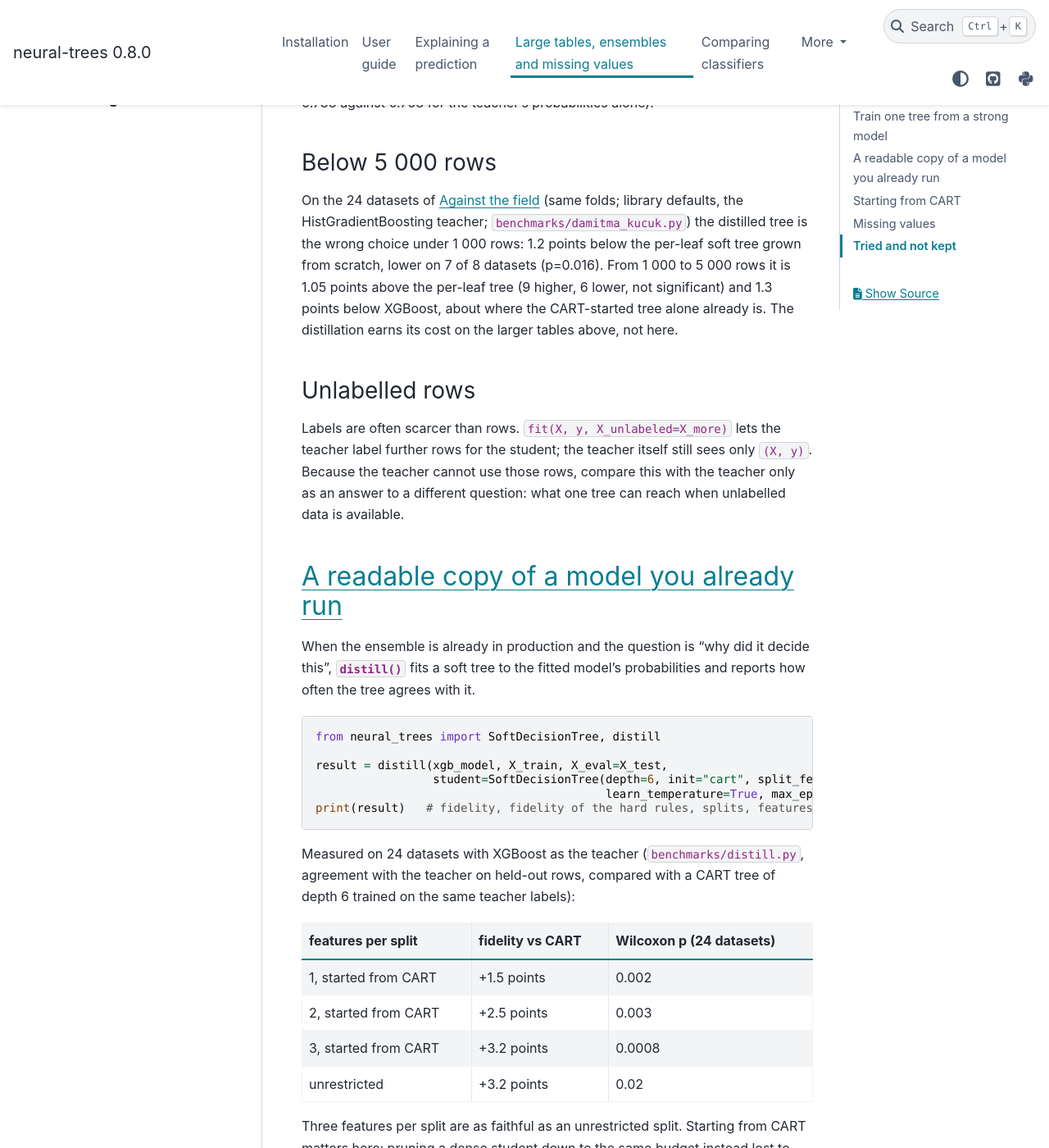
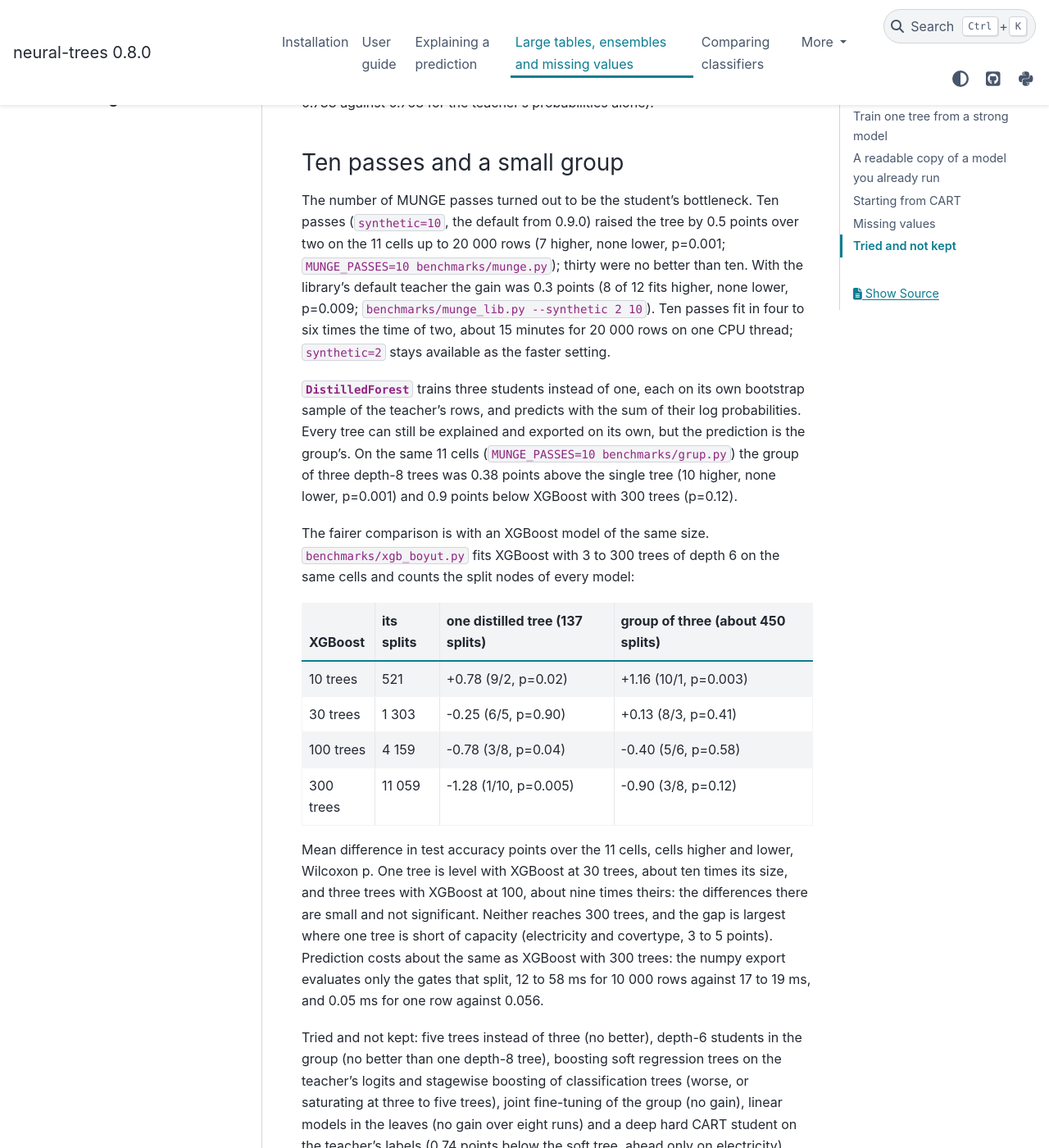
Before and after one commit to cgrtml/neural-trees, a Sphinx documentation site: the page built from docs/large_tables.rst, in a window 1280 px wide and 1400 px high, scrolled down 3785 px. Shown: the whole window at 82% size. Built offline with Sphinx 7.4.7 and the PyData theme 0.15.4, drawn with Linux system fonts in a browser that asks for light colours; pages that are not in the unit, such as notebooks, are missing from menus; some of the changed text lies outside the part shown.

Commit message:
DistilledTree and DistilledForest default to ten MUNGE passes; document the group and the comparison with XGBoost of the same size

```diff
--- a/docs/large_tables.rst
+++ b/docs/large_tables.rst
@@ -30,7 +30,7 @@ single tree.
    from neural_trees import DistilledTree
 
    model = DistilledTree(teacher=XGBClassifier(n_estimators=300, max_depth=6),
-                         synthetic=2)     # MUNGE rows for the teacher to label (default)
+                         synthetic=10)    # MUNGE passes for the teacher to label (default)
    model.fit(X_train, y_train)
    model.predict(X_test)          # one soft tree
    model.fidelity(X_test)         # agreement with the teacher
@@ -67,7 +67,7 @@ Accuracy on the test set. Over the 13 cells:
   labels (Higgs +0.9 to +2.1, jannis at 20 000 rows +2.7) and not where it
   is short of capacity (electricity, covertype): the teacher's probabilities
   are a better target, not a bigger tree.
-* With synthetic rows (MUNGE, two passes, the ``DistilledTree`` default;
+* With synthetic rows (MUNGE, two passes, the default before 0.9.0;
   ``benchmarks/munge.py``): +1.5 points over the tree on labels and +0.9
   over plain distillation, higher in 12 of 13 cells and level in the
   last (p=0.0002 and 0.0005; level at 100 000 rows, where the training
@@ -126,6 +126,58 @@ data is and the teacher's answers there are informative.
 The gain of plain distillation is regularisation: mixing the true labels back in
 (``alpha=0.5``) brought the overfitting back and lost most of it (jannis,
 20 000 rows: 0.733 against 0.768 for the teacher's probabilities alone).
+
+Ten passes and a small group
+~~~~~~~~~~~~~~~~~~~~~~~~~~~~
+
+The number of MUNGE passes turned out to be the student's bottleneck. Ten
+passes (``synthetic=10``, the default from 0.9.0) raised the tree by 0.5
+points over two on the 11 cells up to 20 000 rows (7 higher, none lower,
+p=0.001; ``MUNGE_PASSES=10 benchmarks/munge.py``); thirty were no better
+than ten. With the library's default teacher the gain was 0.3 points (8 of
+12 fits higher, none lower, p=0.009; ``benchmarks/munge_lib.py --synthetic
+2 10``). Ten passes fit in four to six times the time of two, about 15
+minutes for 20 000 rows on one CPU thread; ``synthetic=2`` stays available
+as the faster setting.
+
+:class:`~neural_trees.DistilledForest` trains three students instead of
+one, each on its own bootstrap sample of the teacher's rows, and predicts
+with the sum of their log probabilities. Every tree can still be explained
+and exported on its own, but the prediction is the group's. On the same 11
+cells (``MUNGE_PASSES=10 benchmarks/grup.py``) the group of three depth-8
+trees was 0.38 points above the single tree (10 higher, none lower,
+p=0.001) and 0.9 points below XGBoost with 300 trees (p=0.12).
+
+The fairer comparison is with an XGBoost model of the same size.
+``benchmarks/xgb_boyut.py`` fits XGBoost with 3 to 300 trees of depth 6 on
+the same cells and counts the split nodes of every model:
+
+==================  ===============  =====================  =====================
+XGBoost             its splits       one distilled tree     group of three
+                                     (137 splits)           (about 450 splits)
+==================  ===============  =====================  =====================
+10 trees            521              +0.78 (9/2, p=0.02)    +1.16 (10/1, p=0.003)
+30 trees            1 303            -0.25 (6/5, p=0.90)    +0.13 (8/3, p=0.41)
+100 trees           4 159            -0.78 (3/8, p=0.04)    -0.40 (5/6, p=0.58)
+300 trees           11 059           -1.28 (1/10, p=0.005)  -0.90 (3/8, p=0.12)
+==================  ===============  =====================  =====================
+
+Mean difference in test accuracy points over the 11 cells, cells higher and
+lower, Wilcoxon p. One tree is level with XGBoost at 30 trees, about ten
+times its size, and three trees with XGBoost at 100, about nine times
+theirs: the differences there are small and not significant. Neither reaches 300 trees, and the gap is largest where
+one tree is short of capacity (electricity and covertype, 3 to 5 points).
+Prediction costs about the same as XGBoost with 300 trees: the numpy export
+evaluates only the gates that split, 12 to 58 ms for 10 000 rows against
+17 to 19 ms, and 0.05 ms for one row against 0.056.
+
+Tried and not kept: five trees instead of three (no better), depth-6
+students in the group (no better than one depth-8 tree), boosting soft
+regression trees on the teacher's logits and stagewise boosting of
+classification trees (worse, or saturating at three to five trees), joint
+fine-tuning of the group (no gain), linear models in the leaves (no gain
+over eight runs) and a deep hard CART student on the teacher's labels
+(0.74 points below the soft tree, ahead only on electricity).
 
 Below 5 000 rows
 ~~~~~~~~~~~~~~~~
```
Also changed, not shown: CHANGELOG.md (+4 -1 lines), README.md (+24 -3 lines), 2 other files.
